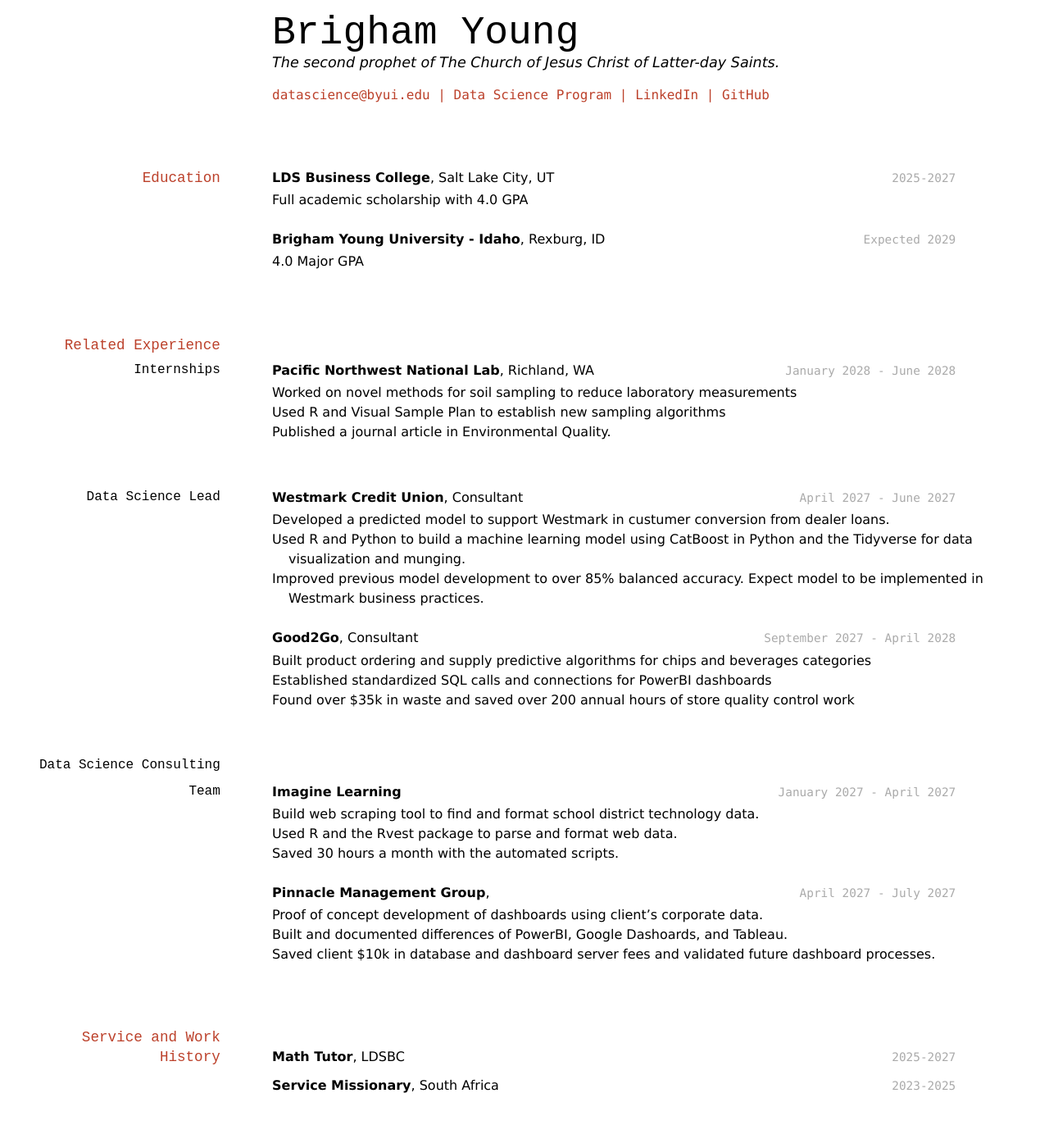
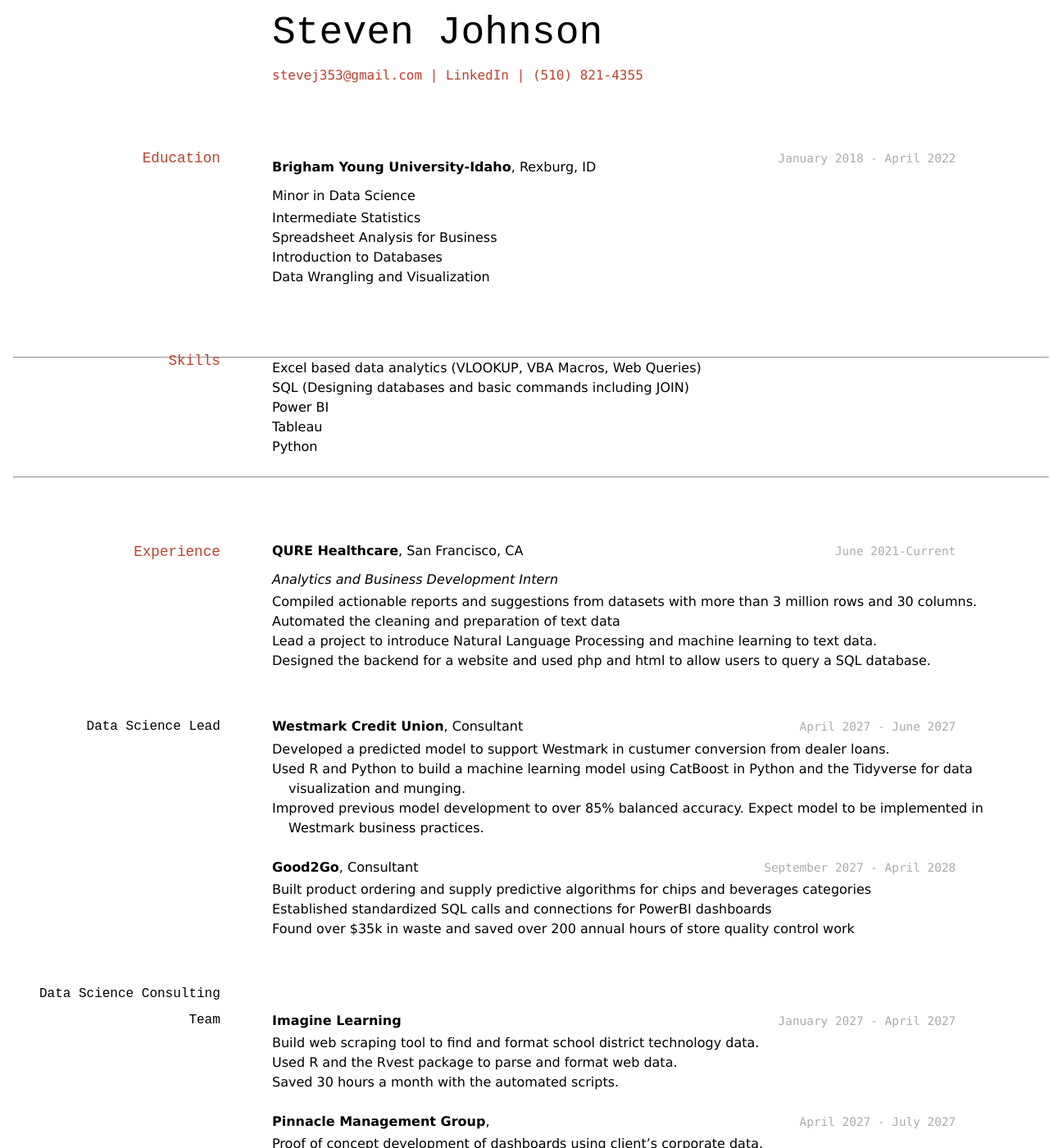
Before and after one commit to stevej353/Steven-Resume, a Jekyll site: the page built from docs/index.md, in a window 1280 px wide and 1400 px high. Shown: the whole window at 82% size. Built offline with Jekyll 4.4.1, drawn with Linux system fonts in a browser that asks for light colours.

Commit message:
saved Index

```diff
--- a/docs/index.md
+++ b/docs/index.md
@@ -1,42 +1,56 @@
 ---
 layout: cv
-title: Brigham Young's Resume
+title: Steven Johnson's Resume
 ---
-# Brigham Young
-The second prophet of The Church of Jesus Christ of Latter-day Saints.
+# Steven Johnson
+
 
 <div id="webaddress">
-<a href="datascience@byui.edu">datascience@byui.edu</a>
-| <a href="https://byuidatascience.github.io/development.html">Data Science Program</a>
-| <a href="https://www.linkedin.com/groups/13537407/">LinkedIn</a>
-| <a href="https://github.com/byuids-resumes">GitHub</a>
+<a href="stevej353@gmail.com">stevej353@gmail.com</a>
+| <a href="https://www.linkedin.com/in/stevenjohnson353/">LinkedIn</a>
+| <a>(510) 821-4355</a>
 </div>
-
-<!-- https://www.monique.tech/the-art-of-markdown -->
 
 ## Education
 
-`2025-2027`
-__LDS Business College__, Salt Lake City, UT
+`January 2018 - April 2022`
 
-- Full academic scholarship with 4.0 GPA
+__Brigham Young University-Idaho__,
+Rexburg, ID
 
-`Expected 2029`
-__Brigham Young University - Idaho__, Rexburg, ID
-
-- 4.0 Major GPA
+Minor in Data Science
+- Intermediate Statistics
+- Spreadsheet Analysis for Business
+- Introduction to Databases
+- Data Wrangling and Visualization
 
 
-## Related Experience
+## Skills
+-----
 
-### Internships
+- Excel based data analytics (VLOOKUP, VBA Macros, Web Queries)
+- SQL (Designing databases and basic commands including JOIN)
+- Power BI
+- Tableau
+- Python
 
-`January 2028 - June 2028`
-__Pacific Northwest National Lab__, Richland, WA
 
-- Worked on novel methods for soil sampling to reduce laboratory measurements
-- Used R and Visual Sample Plan to establish new sampling algorithms
-- Published a journal article in Environmental Quality.
+
+-----
+
+
+## Experience
+
+`June 2021-Current`
+__QURE Healthcare__, San Francisco, CA
+
+*Analytics and Business Development Intern*
+
+- Compiled actionable reports and suggestions from datasets with more than 3 million rows and 30 columns.
+- Automated the cleaning and preparation of text data
+- Lead a project to introduce Natural Language Processing and machine learning to text data.
+- Designed the backend for a website and used php and html to allow users to query a SQL database.
+
 
 ### Data Science Lead
 
@@ -71,15 +85,6 @@ __Pinnacle Management Group__,
 - Saved client $10k in database and dashboard server fees and validated future dashboard processes.
 
 
-## Service and Work History
-
-`2025-2027`
-__Math Tutor__, LDSBC
-
-
-`2023-2025`
-__Service Missionary__, South Africa
-
 
 
 <!-- ### Footer
```
